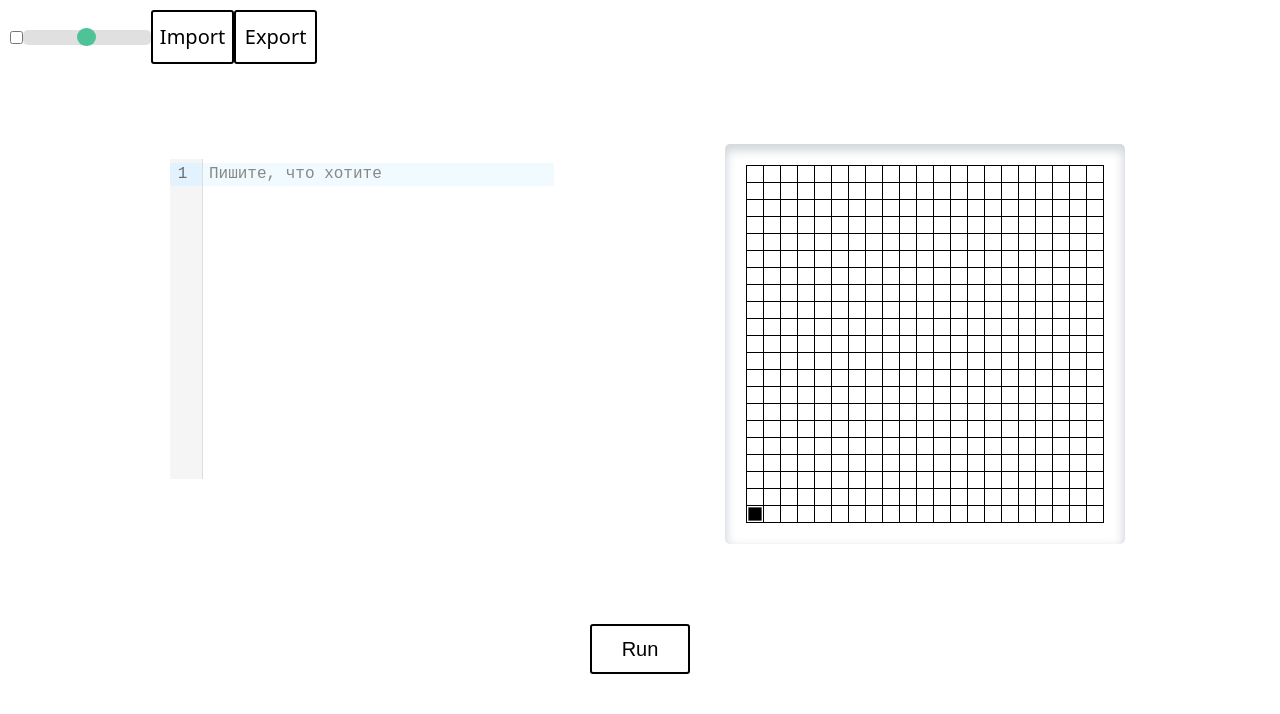
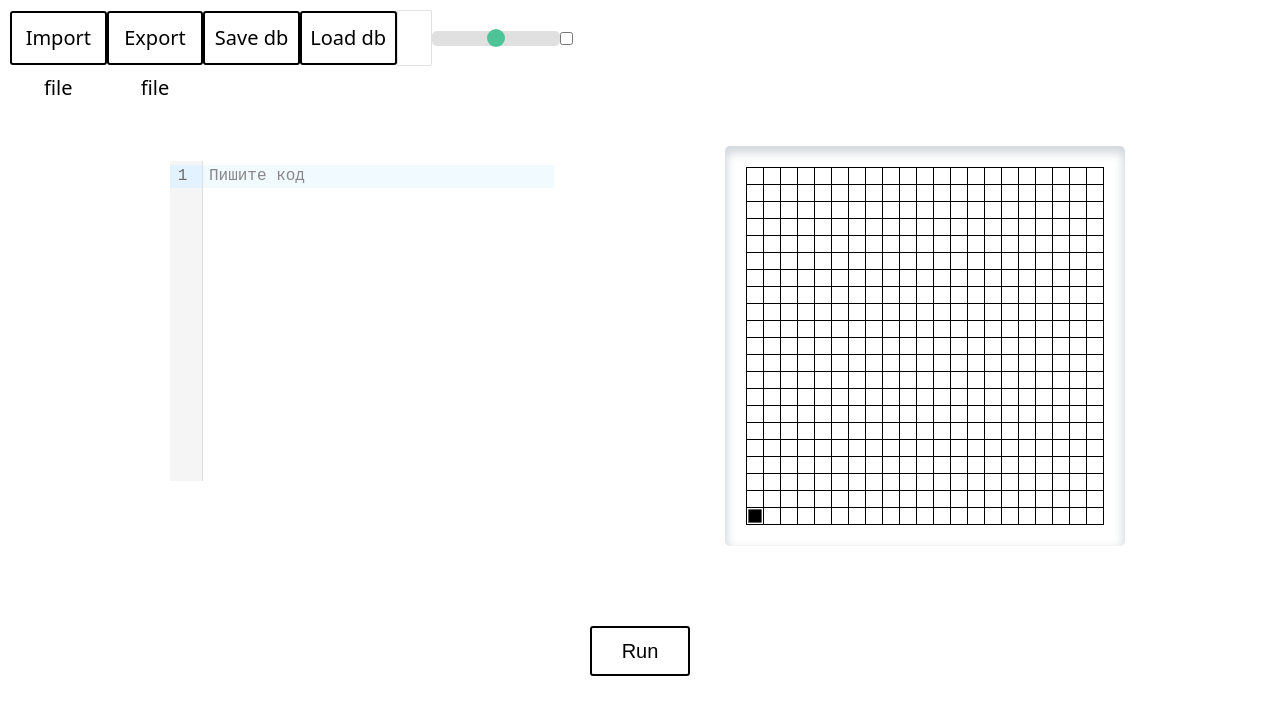
Before and after one commit to SiegfriedSchmidt/GridMaster, a React (Create React App) app in the folder webui/: page / in a window 1280 px wide. Shown: the top 714 px of the page. Built offline with nearby package versions, Linux system fonts and the light colour scheme.

Commit message:
Add saving and loading code from db

```diff
--- /dev/null
+++ b/webui/src/api/getAllCodes.ts
@@ -0,0 +1,11 @@
+import {baseRequest} from "./baseRequest";
+import {serverResponses} from "../types/ServerResponseEnum";
+
+export const getAllCodes = async (): Promise<{ success: boolean, message: any }> => {
+    const result = await baseRequest("/database/get_all")
+    if (result.status === serverResponses.success) {
+        return {success: true, message: result.response.all}
+    } else {
+        return {success: false, message: result.response}
+    }
+}
--- /dev/null
+++ b/webui/src/api/loadCodeDB.ts
@@ -0,0 +1,11 @@
+import {baseRequest} from "./baseRequest";
+import {serverResponses} from "../types/ServerResponseEnum";
+
+export const loadCodeDB = async (index: string): Promise<{ success: boolean, message: any }> => {
+    const result = await baseRequest("/database/load", {index})
+    if (result.status === serverResponses.success) {
+        return {success: true, message: result.response.code}
+    } else {
+        return {success: false, message: result.response}
+    }
+}
--- /dev/null
+++ b/webui/src/api/saveCodeDB.ts
@@ -0,0 +1,11 @@
+import {baseRequest} from "./baseRequest";
+import {serverResponses} from "../types/ServerResponseEnum";
+
+export const saveCodeDB = async (code: string): Promise<{ success: boolean, message: any }> => {
+    const result = await baseRequest("/database/save", {code})
+    if (result.status === serverResponses.success) {
+        return {success: true, message: result.response.index}
+    } else {
+        return {success: false, message: result.response}
+    }
+}
--- a/webui/src/components/Main/Main.module.css
+++ b/webui/src/components/Main/Main.module.css
@@ -59,7 +59,7 @@
 }
 
 .settings {
-    width: 24vw;
+    width: 44vw;
     display: flex;
     margin: 10px;
     flex-direction: row;
--- a/webui/src/components/Main/Main.tsx
+++ b/webui/src/components/Main/Main.tsx
@@ -1,31 +1,46 @@
-import React, {ChangeEvent, MouseEventHandler, useEffect, useRef, useState} from 'react';
+import React, {ChangeEvent, useEffect, useRef, useState} from 'react';
 import classes from "./Main.module.css";
 import Executor from "../Executor/Executor";
 import {compileCode} from "../../api/compileCode";
 import CodeMirror, {ReactCodeMirrorRef} from '@uiw/react-codemirror';
 import Slider from "../Slider/Slider";
+import Selector from "../Selector/Selector";
+import {loadCodeDB} from "../../api/loadCodeDB";
+import {saveCodeDB} from "../../api/saveCodeDB";
 
-function setStartStyles(buttonRef: React.RefObject<HTMLButtonElement>) {
+function setStartStyles(buttonRef: React.RefObject<any>, text: string) {
     if (buttonRef.current) {
         buttonRef.current.classList.remove(classes.buttonStop)
-        buttonRef.current.innerText = 'Run'
+        buttonRef.current.innerText = text
     }
 }
 
-function setStopStyles(buttonRef: React.RefObject<HTMLButtonElement>) {
+function setStopStyles(buttonRef: React.RefObject<any>, text: string) {
     if (buttonRef.current) {
         buttonRef.current.classList.add(classes.buttonStop)
-        buttonRef.current.innerText = 'Stop'
+        buttonRef.current.innerText = text
     }
 }
 
 const Main = () => {
     const canvasRef = useRef<HTMLCanvasElement>(null)
     const executorRef = useRef<Executor>()
-    const buttonRef = useRef<HTMLButtonElement>(null)
+    const buttonRunRef = useRef<HTMLButtonElement>(null)
+    const buttonLoadDBRef = useRef<HTMLDivElement>(null)
     const codeMirrorRef = useRef<ReactCodeMirrorRef>(null)
     const [delay, setDelay] = useState<number>(100)
     const [code, setCode] = useState<string>('')
+    const [selected, setSelected] = useState<string>('')
+    const [selecting, setSelecting] = useState<boolean>(false)
+
+    async function loadCodeFromDB(index: string) {
+        const res = await loadCodeDB(index)
+        if (res.success) {
+            setCode(res.message)
+        } else {
+            alert('Error loading from db')
+        }
+    }
 
     useEffect(() => {
         const canvas = canvasRef.current as HTMLCanvasElement
@@ -39,22 +54,31 @@ const Main = () => {
         executorRef.current?.set_delay(delay)
     }, [delay])
 
+    useEffect(() => {
+        if (selecting) {
+            setStartStyles(buttonLoadDBRef, 'Load db')
+            setSelecting(!selecting)
+            loadCodeFromDB(selected)
+            setSelected('')
+        }
+    }, [selected])
+
     async function onClick(event: React.MouseEvent<HTMLButtonElement>) {
         if (executorRef.current?.running) {
             executorRef.current?.stop()
-            setStartStyles(buttonRef)
+            setStartStyles(buttonRunRef, 'Run')
         } else {
             const {success, message} = await compileCode(code)
             if (!success) {
                 return alert(message)
             }
-            setStopStyles(buttonRef)
+            setStopStyles(buttonRunRef, 'Stop')
 
             const error = await executorRef.current?.run(message, true)
             if (error) {
                 setTimeout(() => alert(error), 100)
             }
-            setStartStyles(buttonRef)
+            setStartStyles(buttonRunRef, 'Run')
         }
     }
 
@@ -90,15 +114,37 @@ const Main = () => {
         downloadFile('Program.txt', code)
     }
 
+    async function loadCode() {
+        if (selecting) {
+            setStartStyles(buttonLoadDBRef, 'Load db')
+        } else {
+            setStopStyles(buttonLoadDBRef, 'Choose')
+        }
+        setSelecting(!selecting)
+    }
+
+    async function saveCode() {
+        const res = await saveCodeDB(code)
+        if (res.success) {
+            alert(`Code successfully saved with index ${res.message}`)
+        } else {
+            alert('Error saving code into db')
+        }
+    }
+
+
     return (
         <div className={classes.container}>
             <div className={classes.settings}>
+                <input id='import' type="file" onChange={importFile} style={{display: "none"}}/>
+                <label className={classes.file} htmlFor="import">Import file</label>
+                <div className={classes.file} onClick={exportFile}>Export file</div>
+                <div className={classes.file} onClick={saveCode}>Save db</div>
+                <div ref={buttonLoadDBRef} className={classes.file} onClick={loadCode}>Load db</div>
+                <Selector setSelected={setSelected} selecting={selecting}/>
+                <Slider setValue={setDelay}/>
                 <input className={classes.checkbox} type="checkbox"
                        onChange={e => executorRef.current?.drawing_mode(e.target.checked)}/>
-                <Slider setValue={setDelay}/>
-                <input id='import' type="file" onChange={importFile} style={{display: "none"}}/>
-                <label className={classes.file} htmlFor="import">Import</label>
-                <div className={classes.file} onClick={exportFile}>Export</div>
             </div>
 
             <div className={classes.textExecContainer}>
@@ -106,7 +152,7 @@ const Main = () => {
                     ref={codeMirrorRef}
                     onChange={value => setCode(value)}
                     className={classes.code}
-                    placeholder='Пишите, что хотите'
+                    placeholder='Пишите код'
                     value={code}
                     height="40vh"
                     theme="light"
@@ -114,7 +160,7 @@ const Main = () => {
                 <canvas className={classes.field} ref={canvasRef}></canvas>
             </div>
             <div className={classes.buttonsContainer}>
-                <button style={{}} className={classes.button} ref={buttonRef} onClick={onClick}>Run</button>
+                <button style={{}} className={classes.button} ref={buttonRunRef} onClick={onClick}>Run</button>
             </div>
         </div>
     );
--- /dev/null
+++ b/webui/src/components/Selector/Selector.module.css
@@ -0,0 +1,4 @@
+.selector {
+    width: 3vw;
+    font-size: 12pt;
+}
--- /dev/null
+++ b/webui/src/components/Selector/Selector.tsx
@@ -0,0 +1,47 @@
+import React, {Dispatch, FC, SetStateAction, useEffect, useRef, useState} from 'react';
+import classes from "./Selector.module.css";
+import {getAllCodes} from "../../api/getAllCodes";
+
+interface SelectorInterface {
+    setSelected: Dispatch<SetStateAction<string>>
+    selecting: boolean
+}
+
+const Selector: FC<SelectorInterface> = ({setSelected, selecting}) => {
+    const selectRef = useRef<HTMLSelectElement>(null)
+    const [list, setList] = useState<string[]>([])
+
+    async function loadList() {
+        const res = await getAllCodes()
+        if (res.success) {
+            setList(res.message)
+        } else {
+            alert('Error')
+        }
+    }
+
+    useEffect(() => {
+        if (selectRef.current) {
+            selectRef.current.disabled = !selecting
+            if (!selectRef.current.disabled) {
+                loadList()
+            }
+        }
+    }, [selecting])
+
+
+    function onSelect(e: React.SyntheticEvent<HTMLSelectElement, Event>) {
+        setSelected(e.currentTarget.options[e.currentTarget.selectedIndex].text)
+        if (selectRef.current) {
+            selectRef.current.selectedIndex = -1
+        }
+    }
+
+    return (
+        <select className={classes.selector} onChange={onSelect} size={3} ref={selectRef}>
+            {list.map(l => <option key={l} value={l}>{l}</option>)}
+        </select>
+    )
+}
+
+export default Selector
```
Also changed, not shown: 2 other files (tests, documents, lock files or other folders).
